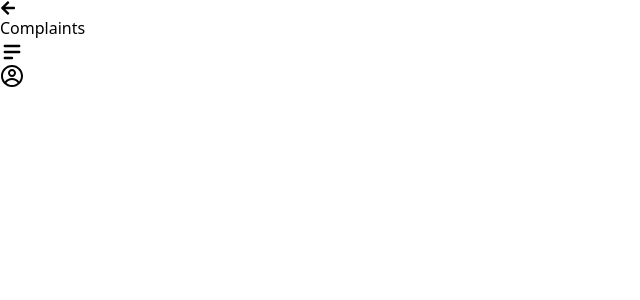
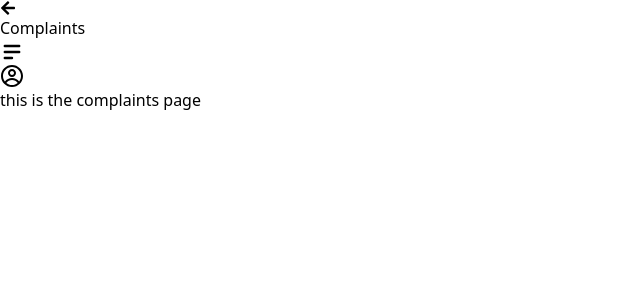
Before and after one commit to SnehaAdhalrao/PMPML-APP, a React (Vite) app: page / in a window 1280 px wide. Shown: the top 300 px of the page, without its empty margins (0-640 px from the left). Built offline with nearby package versions, Linux system fonts and the light colour scheme.

Commit message:
"Complaints page Added"

```diff
--- a/src/App.jsx
+++ b/src/App.jsx
@@ -1,11 +1,13 @@
 import React from 'react'
 import PageTitle from './Components/PageTitle';
+import Complaits_page from './Components/Complaits_page';
 
 export default function App() {//   REMEMBER************just components bnane ke baad brach open krni hain
   return (
     <>
     <div className="">
       <PageTitle text={"Complaints"}/>
+      <Complaits_page/>
     </div>
     </>
   )
--- /dev/null
+++ b/src/Components/Complaits_page.jsx
@@ -0,0 +1,11 @@
+import React from 'react'
+
+function Complaits_page() {
+  return (
+    <div className='bg-green-100'>
+      this is the complaints page
+    </div>
+  )
+}
+
+export default Complaits_page
```
